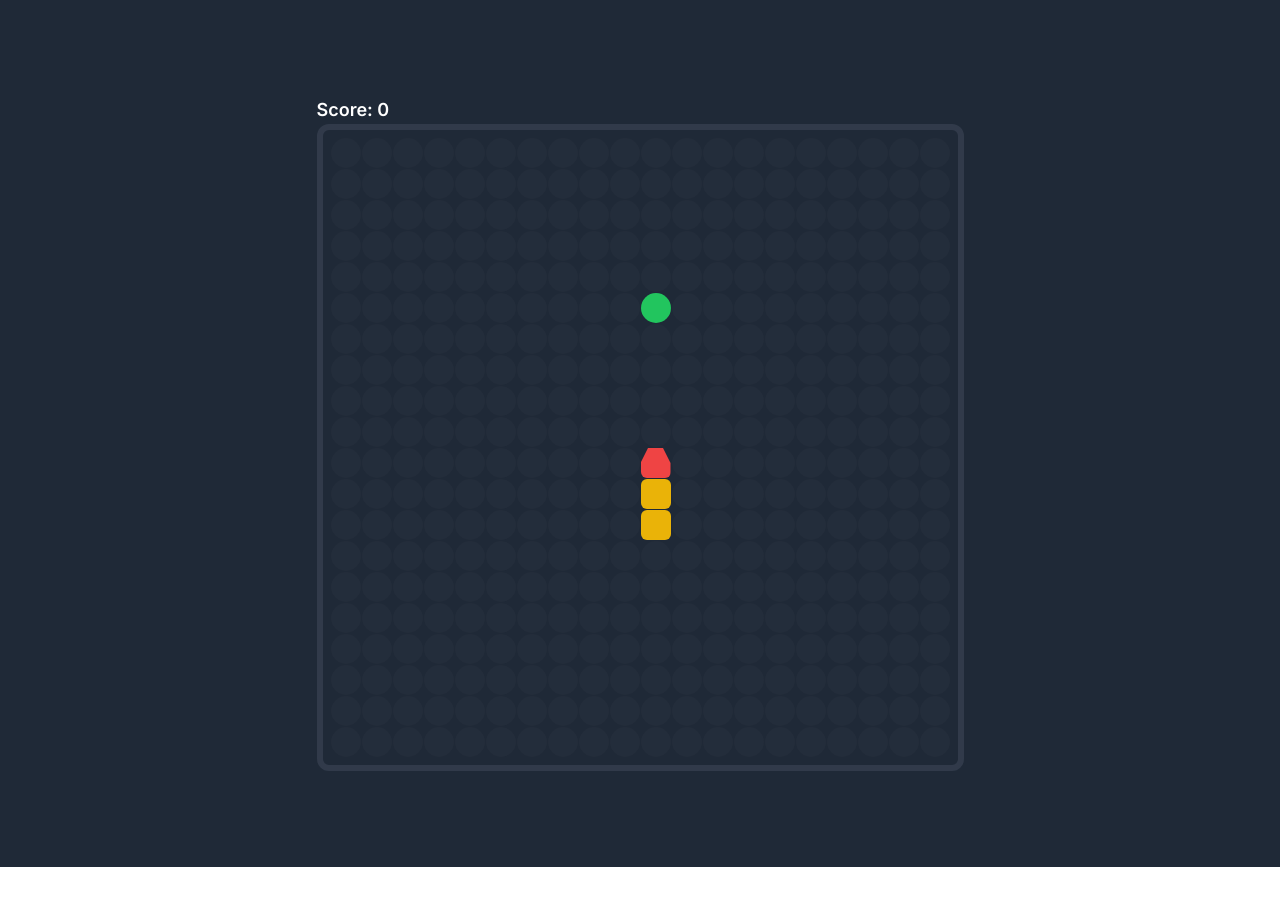
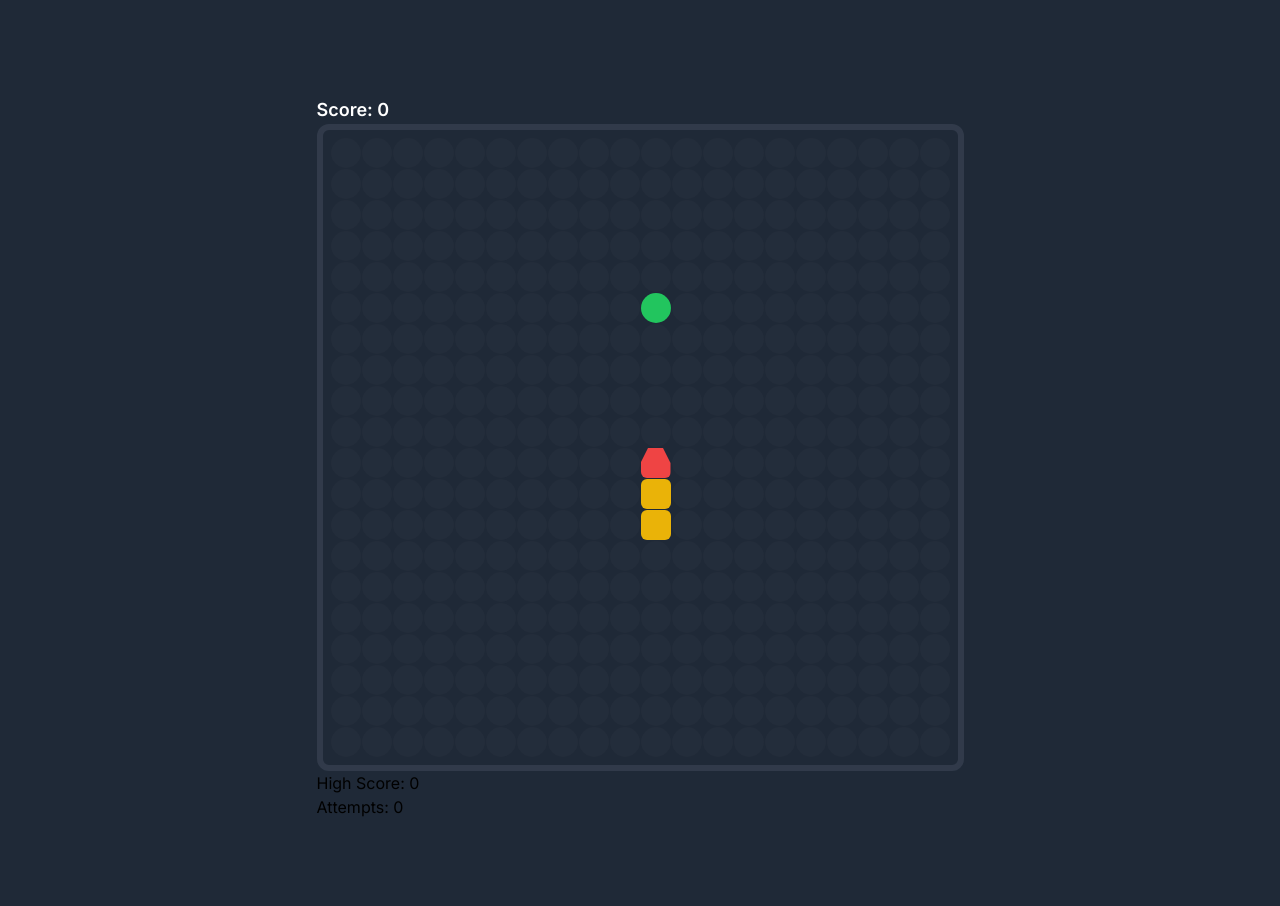
Before and after one commit to Topu-Roy/react-snake-game, a Next.js app: page / in a window 1280 px wide. Shown: the top 906 px of the page. Before the commit the page ends 867 px from the top, so only its background shows below. Built offline with nearby package versions, Linux system fonts and the light colour scheme.

Commit message:
zustand added and highscore and attemts are saved on the localhost

```diff
--- a/package.json
+++ b/package.json
@@ -18,6 +18,7 @@
     "react": "18.2.0",
     "react-dom": "18.2.0",
     "tailwindcss": "3.3.3",
-    "typescript": "5.1.6"
+    "typescript": "5.1.6",
+    "zustand": "^4.4.1"
   }
 }
--- a/src/components/Game.tsx
+++ b/src/components/Game.tsx
@@ -2,6 +2,7 @@
 
 import { useEffect, useState } from "react";
 import ShowScore from "./ShowScore";
+import { useScoreStore, useAttemptsStore } from "@/zustand/useZustandStore";
 
 //* type for this component
 type SnakeDirectionType = "Left" | "Right" | "Up" | "Down" | undefined;
@@ -12,6 +13,10 @@ export default function Game() {
     // * Variables ----------------------------------------------------
     let totalGridSize = 20;
     let speed = 320;
+    let isGameOver = false
+
+    const { highScore, updateHighScore } = useScoreStore()
+    const { attempts, updateAttempts } = useAttemptsStore()
 
     let initialSnakePosition = [
         { x: totalGridSize / 2, y: totalGridSize / 2 },
@@ -56,11 +61,13 @@ export default function Game() {
             for (let col = 0; col < totalGridSize; col++) {
 
 
-                // * If the snake hit the wall , then the game should over
-                if (snakePosition[0].x > 20 || snakePosition[0].x < 0 || snakePosition[0].y > 20 || snakePosition[0].y < 0) gameOver();
+                if (!isGameOver) {
+                    // * If the snake hit the wall , then the game should over
+                    if (snakePosition[0].x > 20 || snakePosition[0].x < 0 || snakePosition[0].y > 20 || snakePosition[0].y < 0) gameOver(), isGameOver = true;
 
-                // * If the snake head is same as any of the segments of its body , then the game is over
-                if (snakePosition.slice(1).some(item => item.x === snakePosition[0].x && item.y === snakePosition[0].y)) gameOver()
+                    // * If the snake head is same as any of the segments of its body , then the game is over
+                    if (snakePosition.slice(1).some(item => item.x === snakePosition[0].x && item.y === snakePosition[0].y)) gameOver(), isGameOver = true
+                }
 
                 // * Checking if the current cell should render the food or snake
                 let isFoodHere = foodPosition.x === row && foodPosition.y === col;
@@ -143,12 +150,19 @@ export default function Game() {
 
 
     function gameOver() {
-        console.log('gameOver');
-        setSnakePosition(initialSnakePosition)
-        setFoodPosition(initialFoodPosition)
-        setSnakeDirection(undefined)
+        const saveScores = () => {
+            score > highScore && updateHighScore(score)
+            updateAttempts(1)
+        }
+        const resetGame = () => {
+            setSnakePosition(initialSnakePosition)
+            setFoodPosition(initialFoodPosition)
+            setSnakeDirection(undefined)
+            setScore(0)
+        }
 
-        setScore(0)
+        saveScores()
+        resetGame()
     }
 
     //! UseEffects --------------------------------------------------------------------------
@@ -198,6 +212,8 @@ export default function Game() {
             <div className="grid Grid_Custom_Classes gap-[1px] border-[6px] border-gray-700/75 p-2 rounded-xl">
                 {RenderGrid()}
             </div>
+            <div>High Score: {highScore}</div>
+            <div>Attempts: {attempts}</div>
         </div>
     );
 }
--- /dev/null
+++ b/src/zustand/useZustandStore.ts
@@ -0,0 +1,46 @@
+"use client";
+import { create } from "zustand";
+import { persist } from "zustand/middleware";
+
+// types
+type ScoreStoreType = {
+  highScore: number;
+  updateHighScore: (newScore: number) => void;
+};
+type AttemptsStoreType = {
+  attempts: number;
+  updateAttempts: (attempt: number) => void;
+};
+
+export const useScoreStore = create<
+  ScoreStoreType,
+  [["zustand/persist", AttemptsStoreType]]
+>(
+  persist(
+    (set) => ({
+      highScore: 0,
+      updateHighScore: (newScore) => set(() => ({ highScore: newScore })),
+    }),
+    {
+      name: "highScore",
+      getStorage: () => localStorage,
+    }
+  )
+);
+
+export const useAttemptsStore = create<
+  AttemptsStoreType,
+  [["zustand/persist", AttemptsStoreType]]
+>(
+  persist(
+    (set) => ({
+      attempts: 0,
+      updateAttempts: (attempt) =>
+        set((state) => ({ attempts: state.attempts + attempt })),
+    }),
+    {
+      name: "Attempts",
+      getStorage: () => localStorage,
+    }
+  )
+);
```
Also changed, not shown: 1 other file (tests, documents, lock files or other folders).
